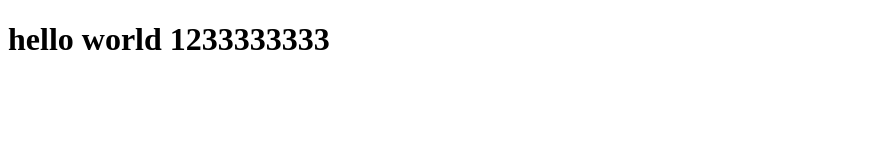
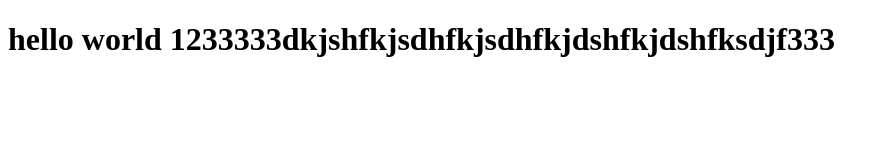
Before and after one commit to 0225it201061/example, a plain HTML site: page index.html in a window 1280 px wide. Shown: the whole page, without its empty margins (0-888 px from the left). Drawn offline with Linux system fonts and the light colour scheme.

Commit message:
test
another change

```diff
--- a/index.html
+++ b/index.html
@@ -7,6 +7,6 @@
     <title>Document</title>
 </head>
 <body>
-    <h1>hello world  1233333333</h1>
+    <h1>hello world  1233333dkjshfkjsdhfkjsdhfkjdshfkjdshfksdjf333</h1>
 </body>
 </html>
```
